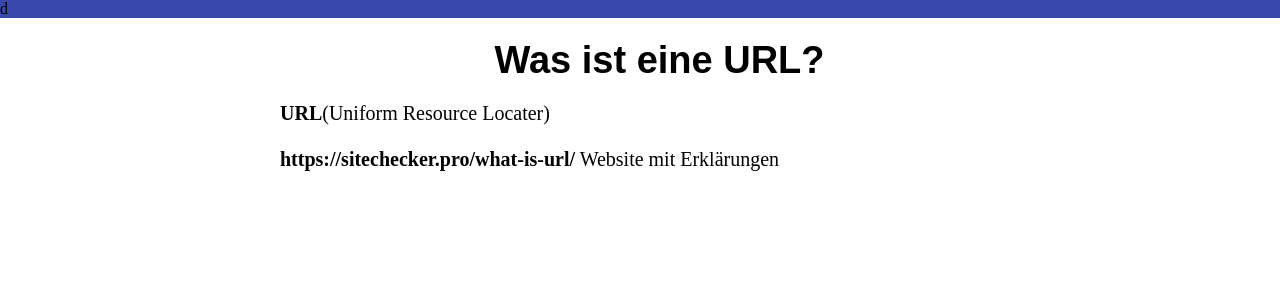
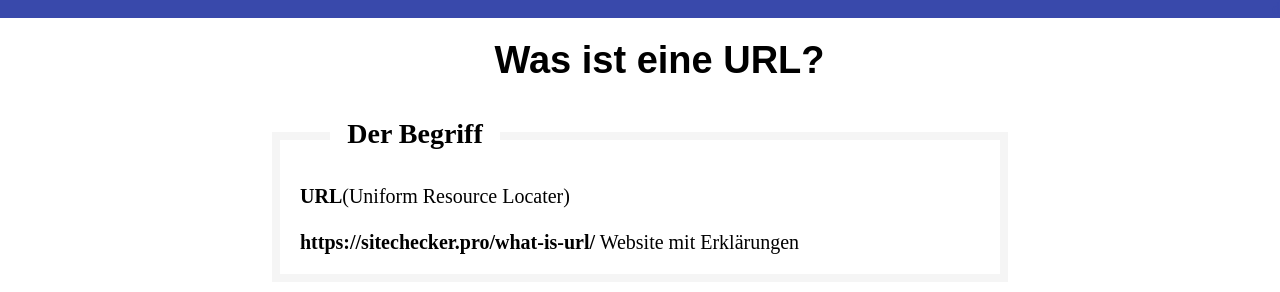
Before and after one commit to Git-Miso/url-project, a plain HTML site: page index.html in a window 1280 px wide. Drawn offline with Linux system fonts and the light colour scheme.

Commit message:
first styling

```diff
--- a/index.html
+++ b/index.html
@@ -11,6 +11,7 @@
 	<div class="topbar">d</div>
 	<div class="title">Was ist eine URL?</div>
 	<div class="article">
+		<div class="art_title">Der Begriff</div>
 		<p class="text">
 			<strong>URL</strong>(Uniform Resource Locater) <br>
 			<br>
--- a/style.css
+++ b/style.css
@@ -5,18 +5,33 @@ div.title{
   font-weight: bold;
   margin-top: 39px;
   margin-left: 39px;
+  margin-bottom: 50px;
 }
 
 div.article{
   margin-left: auto;
   margin-right: auto;
   width: 720px;
+  border: solid 8px #f5f5f5;
+}
+
+div.art_title{
+  background-color: white;
+  position: relative;
+  width: 170px;
+  height: 25px;
+  text-align: center;
+  top: -22px;
+  left: 50px;
+  font-size: 28px;
+  font-weight: bold;
 }
 
 p.text{
   font-family: Lucida;
   font-size: 20px;
   text-align: left;
+  margin-left: 20px;
 }
 
 div.topbar{
@@ -25,4 +40,6 @@ div.topbar{
   top: 0px;
   left: 0px;
   width: 100%;
+  color: #3949AB;
+  text-align: right;
 }
```
